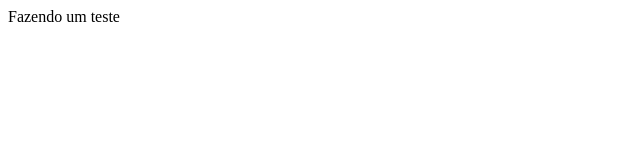
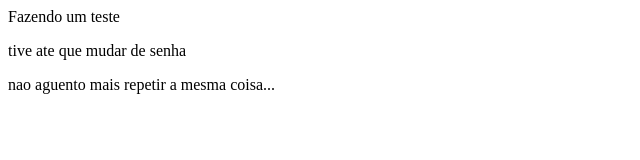
Before and after one commit to Marcus-Virtuoso/teste, a plain HTML site: page index.html in a window 1280 px wide. Shown: the whole page, without its empty margins (0-640 px from the left). Drawn offline with Linux system fonts and the light colour scheme.

Commit message:
terceiro commit

```diff
--- a/index.html
+++ b/index.html
@@ -4,5 +4,7 @@
 
 <body>
 <p>Fazendo um teste</p>
+<p>tive ate que mudar de senha </p>
+<p>nao aguento mais repetir a mesma coisa... </p>
  </body>
 </html>
```
